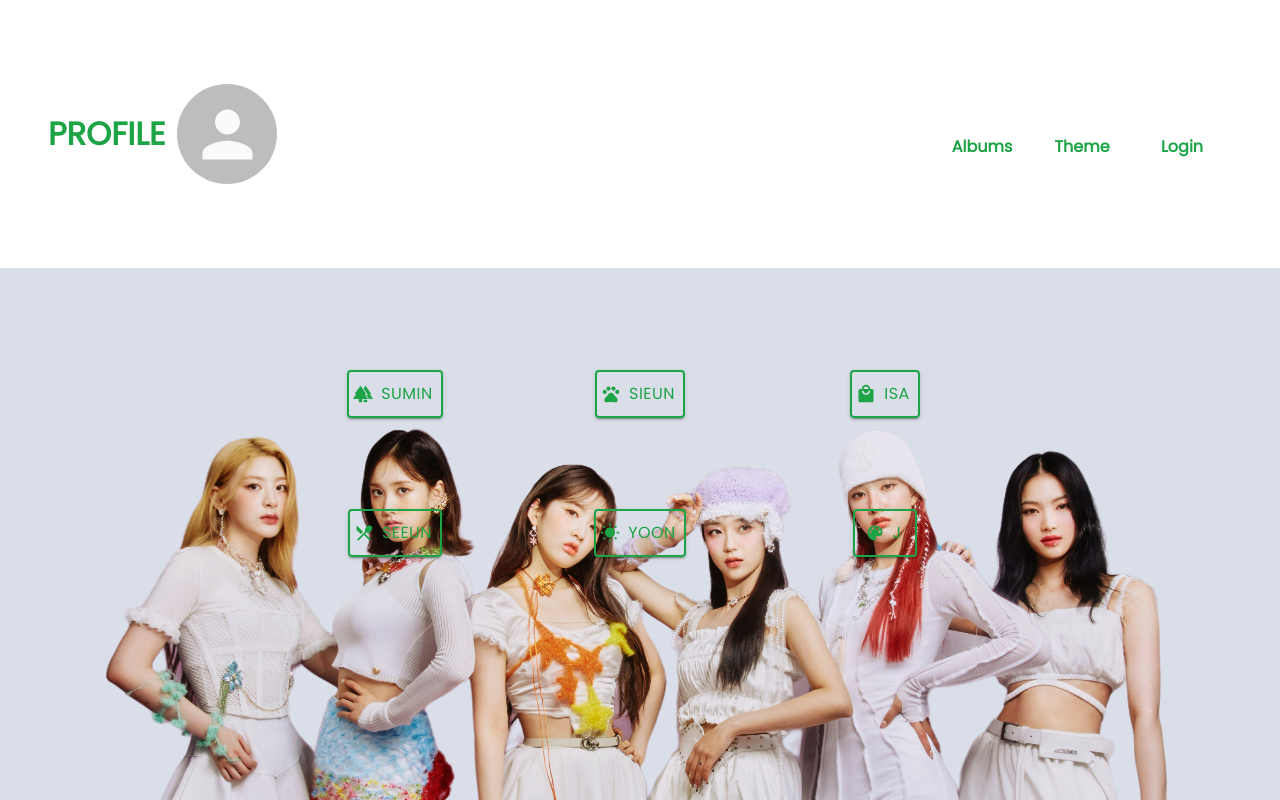
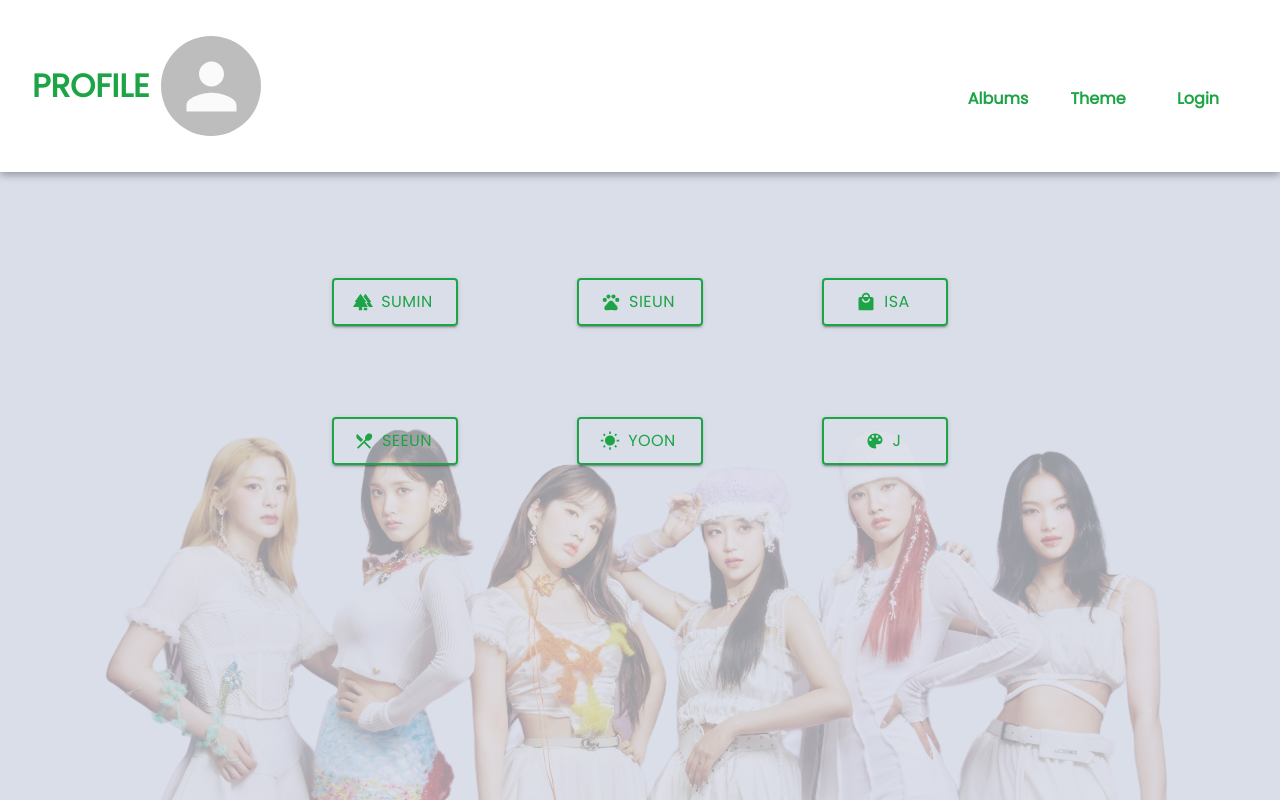
Before and after one commit to kenmyvn/Capstone_KPOP, a React (Create React App) app in the folder frontend/: page /owned in a window 1280 px wide. Built offline with nearby package versions, Linux system fonts and the light colour scheme.

Commit message:
css styling

```diff
--- a/frontend/src/App.css
+++ b/frontend/src/App.css
@@ -36,6 +36,7 @@
   width: 100%;
   background-position: top center;
   z-index: 1;
+  opacity: 0.3;
 }
 
 html {
@@ -53,9 +54,10 @@ p {
   color: var(--text-color);
   font-size: 1rem;
   font-family: inherit;
-  max-width: 100px;
+  max-width: 126px;
   padding: 0.5rem 0.5rem;
   font-weight: 550;
+  width: 10rem;
 }
 
 button {
--- a/frontend/src/components/NavBar/NavBar.css
+++ b/frontend/src/components/NavBar/NavBar.css
@@ -20,10 +20,12 @@ li.buttons-2 {
 }
 
 .navBar {
-  /* background: steelblue; */
-  /* color: white; */
   margin-bottom: 2rem;
-  padding: 4.5rem 3rem;
+  padding: 1.5rem 2rem;
+  z-index: 11;
+  box-shadow: 0 3px 8px rgb(0 0 0 / 32%);
+  position: fixed;
+  width: 100%;
 }
 
 .navBar button {
--- a/frontend/src/pages/HomePage/HomePage.css
+++ b/frontend/src/pages/HomePage/HomePage.css
@@ -1,4 +1,5 @@
 .logo {
+  margin-top: 10rem;
   padding-top: 7%;
   height: 300px;
 }
--- a/frontend/src/pages/OwnedMemberPage/OwnedMemberPage.css
+++ b/frontend/src/pages/OwnedMemberPage/OwnedMemberPage.css
@@ -1,4 +1,5 @@
 .membername {
   padding-top: 5%;
   padding-bottom: 10%;
+  margin-top: 15rem;
 }
--- a/frontend/src/pages/OwnedPage/OwnedPage.css
+++ b/frontend/src/pages/OwnedPage/OwnedPage.css
@@ -2,9 +2,11 @@
   display: flex;
   flex-wrap: wrap;
   justify-content: space-between;
+  margin-top: 13rem;
 }
 
 .membername {
   padding-top: 5%;
   padding-bottom: 5%;
+  margin-top: 15rem;
 }
--- a/frontend/src/pages/PhotocardPage/PhotocardPage.css
+++ b/frontend/src/pages/PhotocardPage/PhotocardPage.css
@@ -1,6 +1,7 @@
 .stayc-img {
   border: 2px solid #e95fff;
   width: 30%;
+  border-radius: 20px;
 }
 
 .versions {
@@ -13,4 +14,5 @@
 .versionheading {
   padding-top: 5%;
   padding-bottom: 5%;
+  margin-top: 12rem;
 }
--- a/frontend/src/pages/ProfilePage/ProfilePage.css
+++ b/frontend/src/pages/ProfilePage/ProfilePage.css
@@ -10,3 +10,7 @@
 .profilebutton a {
   text-decoration: none;
 }
+
+.profileheading {
+  margin-top: 15rem;
+}
--- a/frontend/src/pages/ProfilePage/ProfilePage.js
+++ b/frontend/src/pages/ProfilePage/ProfilePage.js
@@ -6,6 +6,7 @@ import "./ProfilePage.css";
 const ProfilePage = () => {
   return (
     <div className="container">
+      <h1 className="profileheading">hello</h1>
       <div className="buttonholder">
         <div className="profilebutton">
           <Link to={`/owned`}>
--- a/frontend/src/pages/ThemePage/ThemePage.css
+++ b/frontend/src/pages/ThemePage/ThemePage.css
@@ -4,9 +4,12 @@
   flex-wrap: wrap;
   padding-bottom: 3%;
   justify-content: space-evenly;
-  min-width: 30%;
 }
 
 .profiletheme a {
   text-decoration: none;
 }
+
+.buttontheme {
+  margin-top: 10rem;
+}
--- a/frontend/src/pages/WishListMemberPage/WishListMemberPage.css
+++ b/frontend/src/pages/WishListMemberPage/WishListMemberPage.css
@@ -1,4 +1,5 @@
 .membername {
   padding-top: 5%;
   padding-bottom: 10%;
+  margin-top: 15rem;
 }
--- a/frontend/src/pages/WishListPage/WishListPage.css
+++ b/frontend/src/pages/WishListPage/WishListPage.css
@@ -1,4 +1,5 @@
 .membername {
   padding-top: 5%;
   padding-bottom: 5%;
+  margin-top: 15rem;
 }
```
